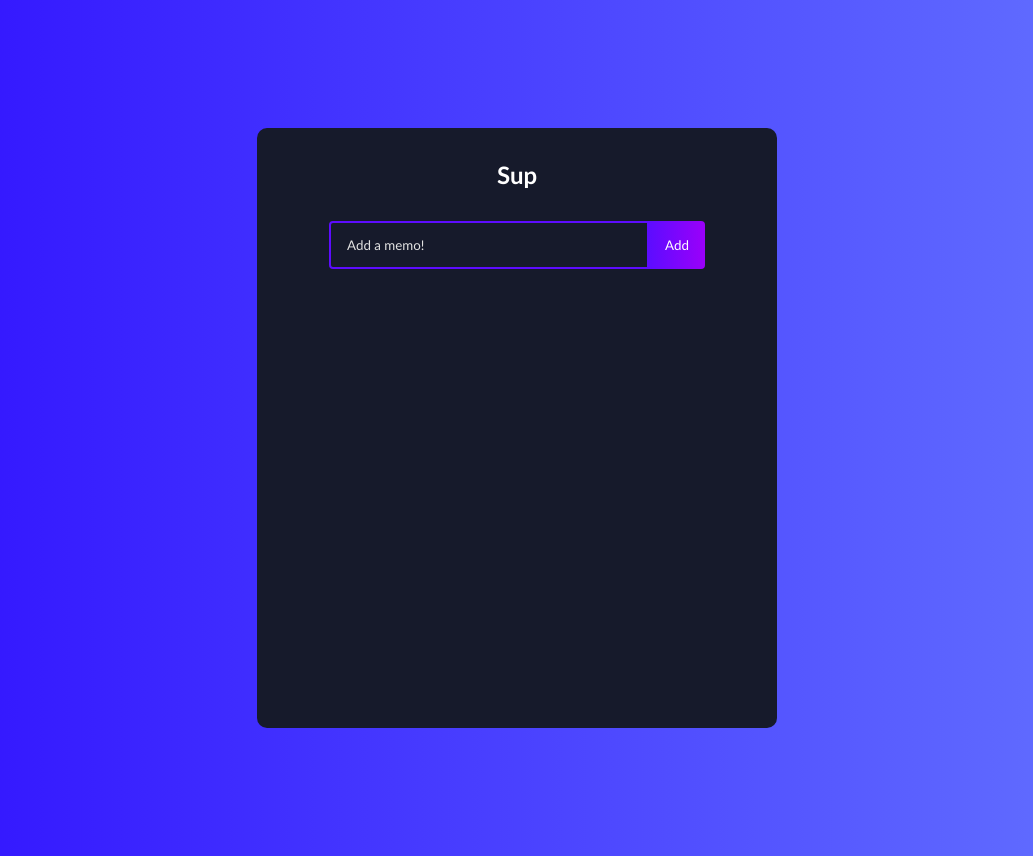
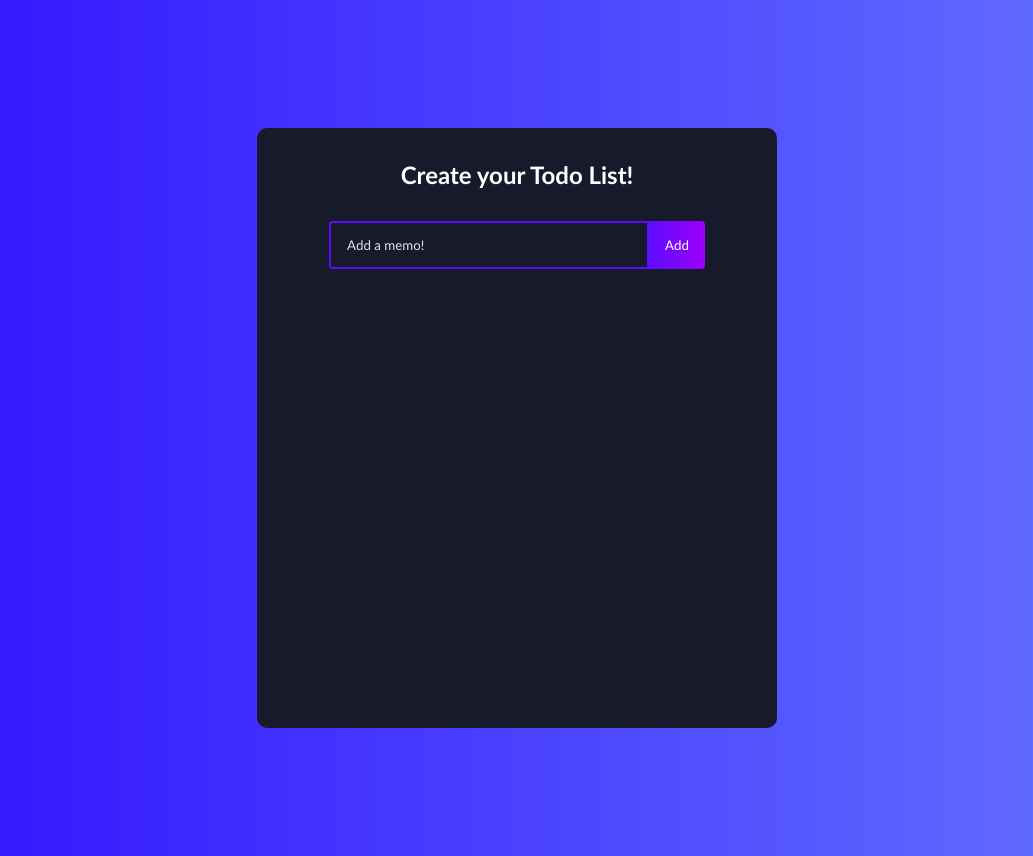
Before and after one commit to ChristianSmith2394/to-do, a React (Create React App) app: page / in a window 1280 px wide. Shown: the whole page, without its empty margins (123-1156 px from the left). Built offline with nearby package versions, Linux system fonts and the light colour scheme.

Commit message:
Altered text for heading

```diff
--- a/src/Components/TodoList.js
+++ b/src/Components/TodoList.js
@@ -41,7 +41,7 @@ function TodoList() {
 
   return (
     <div>
-        <h1>Sup</h1>
+        <h1>Create your Todo List!</h1>
         <TodoForm onSubmit={addTodo}/>
         <Todo
           todos={todos}
```
